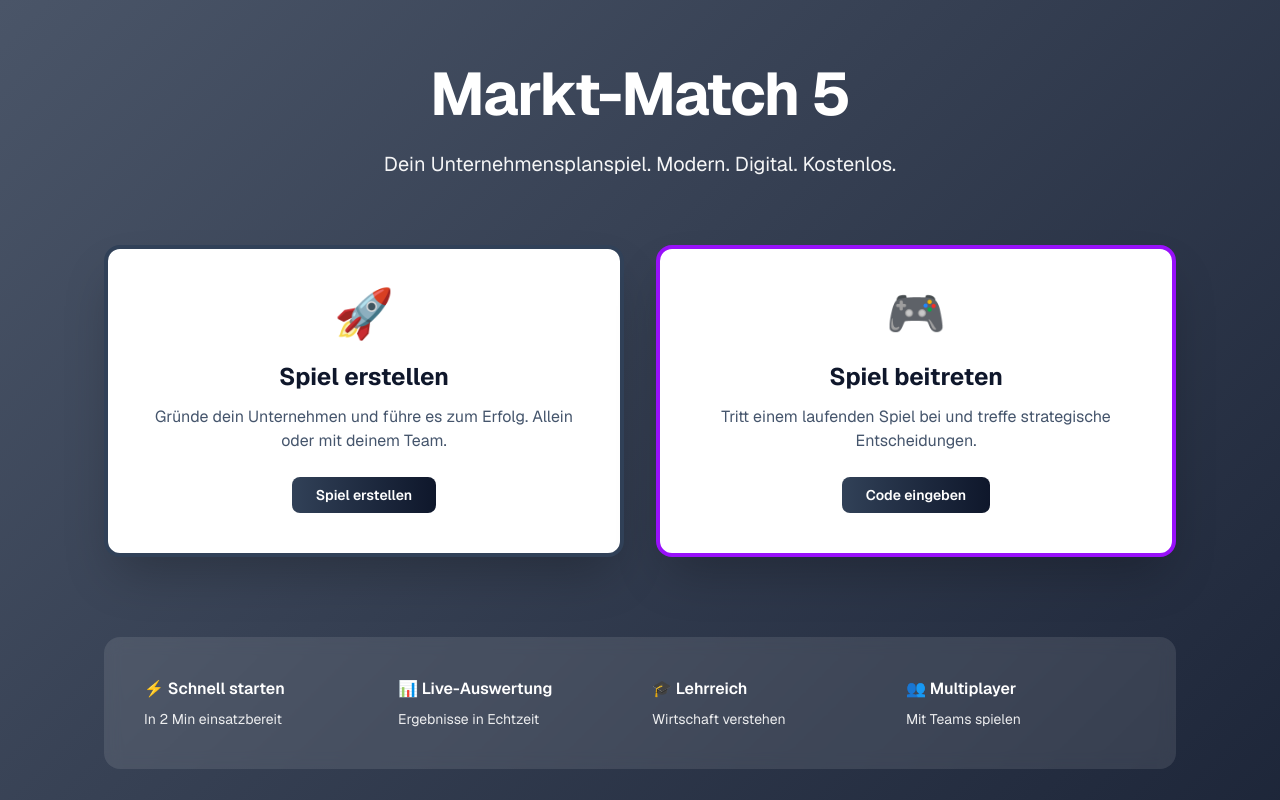
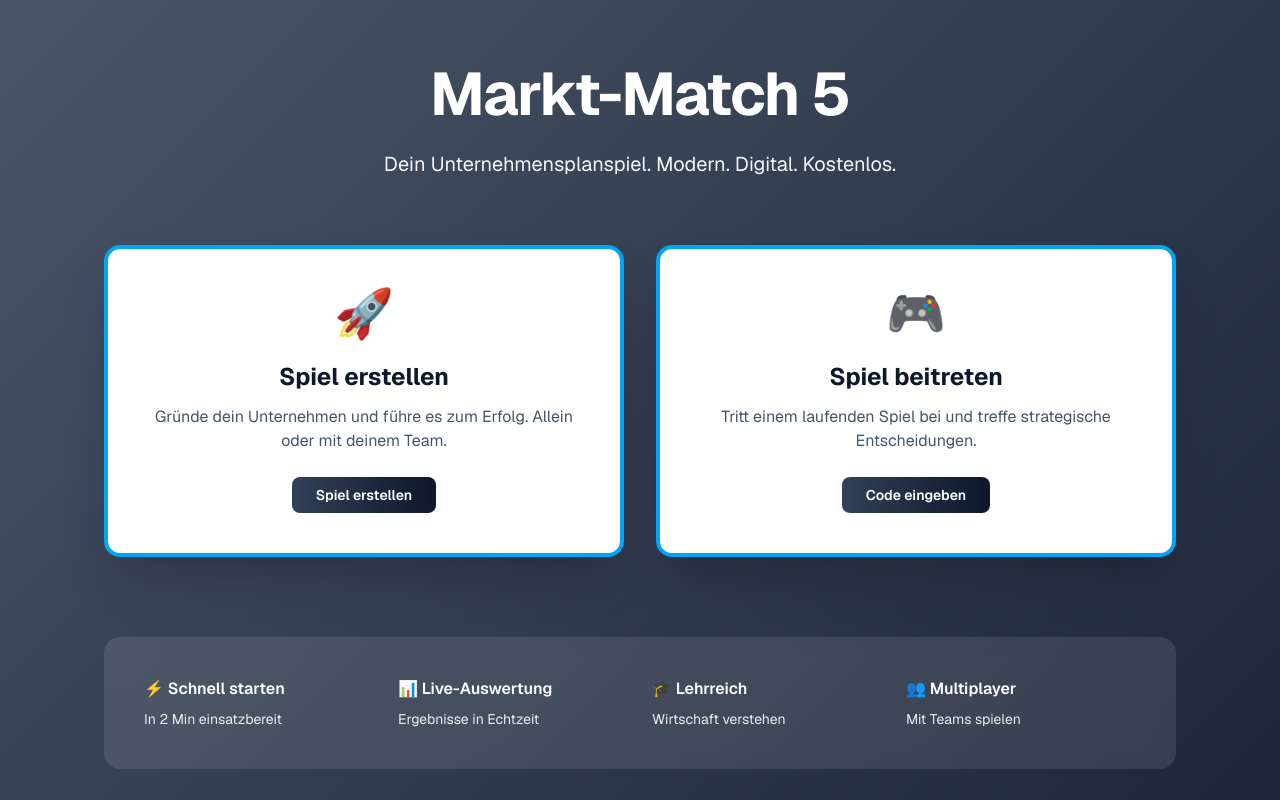
Before and after one commit to swjnmang/marktmatch5, a Next.js app in the folder mm5-vercel/: page / in a window 1280 px wide. Shown: the top 800 px of the page. Built offline with nearby package versions, Linux system fonts and the light colour scheme.

Commit message:
Design: Beide CTA-Boxen mit blauer Rahmenlinie (border-sky-500)

```diff
--- a/mm5-vercel/src/app/page.tsx
+++ b/mm5-vercel/src/app/page.tsx
@@ -19,7 +19,7 @@ export default function Home() {
         <div className="mb-20 grid gap-8 sm:grid-cols-2">
           <Link
             href="/spiel-erstellen"
-            className="group rounded-2xl bg-white p-10 shadow-2xl transition hover:-translate-y-2 hover:shadow-3xl border-4 border-slate-700 text-center flex flex-col items-center"
+            className="group rounded-2xl bg-white p-10 shadow-2xl transition hover:-translate-y-2 hover:shadow-3xl border-4 border-sky-500 text-center flex flex-col items-center"
           >
             <div className="mb-6 text-5xl">🚀</div>
             <h3 className="mb-3 text-2xl font-bold text-slate-900">Spiel erstellen</h3>
@@ -33,7 +33,7 @@ export default function Home() {
 
           <Link
             href="/gruppe"
-            className="group rounded-2xl bg-white p-10 shadow-2xl transition hover:-translate-y-2 hover:shadow-3xl border-4 border-purple-600 text-center flex flex-col items-center"
+            className="group rounded-2xl bg-white p-10 shadow-2xl transition hover:-translate-y-2 hover:shadow-3xl border-4 border-sky-500 text-center flex flex-col items-center"
           >
             <div className="mb-6 text-5xl">🎮</div>
             <h3 className="mb-3 text-2xl font-bold text-slate-900">Spiel beitreten</h3>
```
